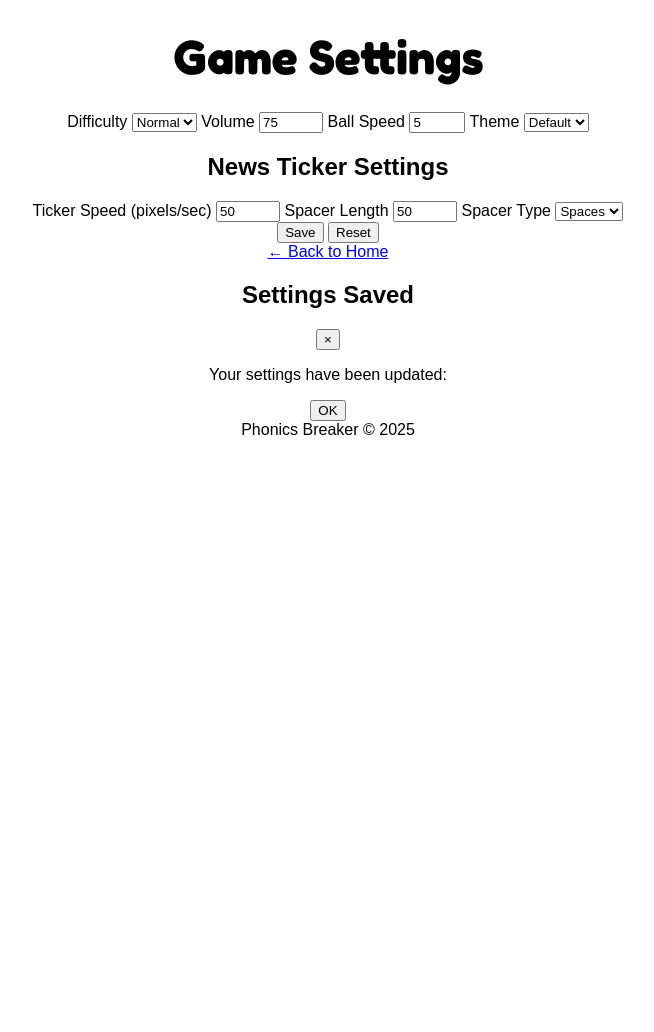
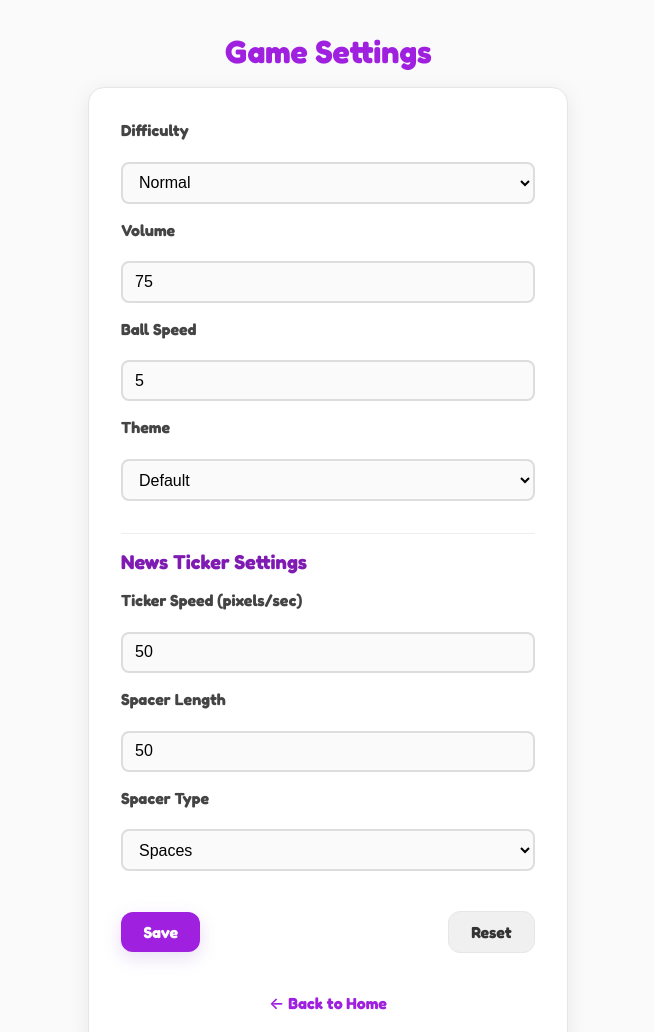
Before and after one commit to Fireader06/workspace, a website: page settings.html in a window 1280 px wide. Shown: the top 1032 px of the page, without its empty margins (312-966 px from the left). Before the commit the page ends 800 px from the top, so only its background shows below. Drawn offline with Linux system fonts and the light colour scheme.

Commit message:
Sandbox snapshot commit

```diff
--- a/settings.html
+++ b/settings.html
@@ -7,7 +7,7 @@
       content="width=device-width, initial-scale=1.0, maximum-scale=1"
     />
     <title>Settings - Phonics Breaker</title>
-    <link rel="stylesheet" href="styles.css" />
+    <link rel="stylesheet" href="settings.css" />
     <link
       href="https://fonts.googleapis.com/css2?family=Fredoka:wght@400;700;800&display=swap"
       rel="stylesheet"
```
